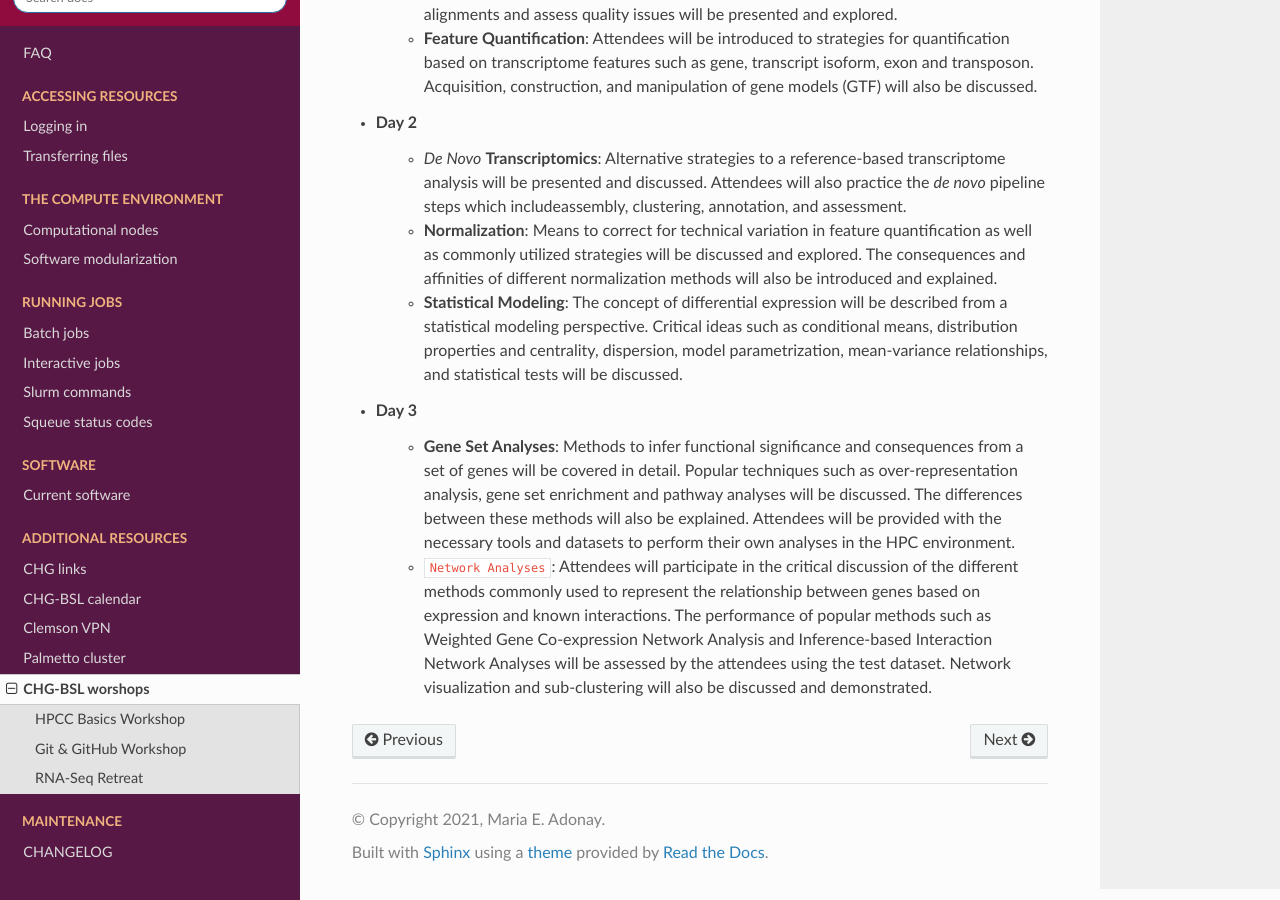
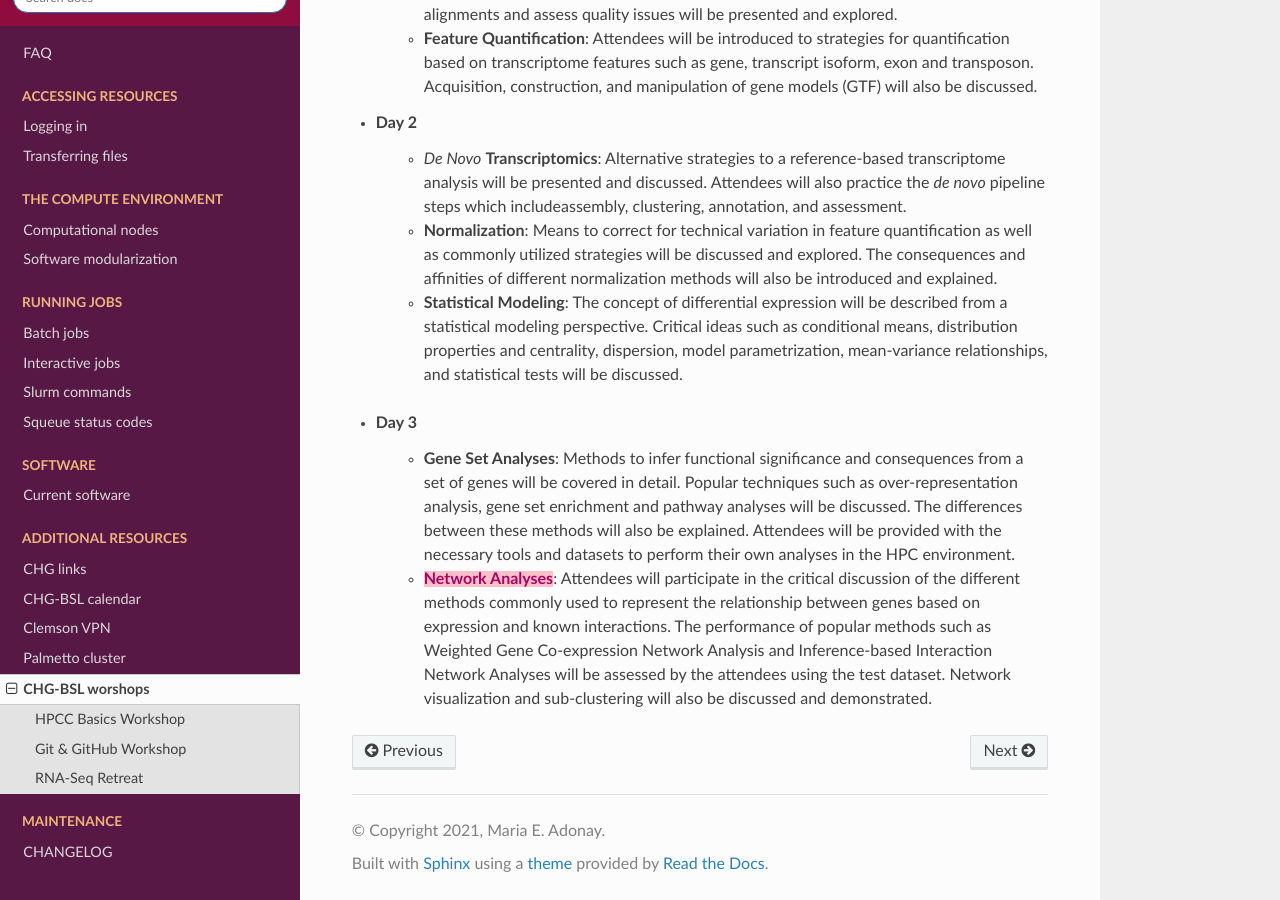
Before and after one commit to amalgamaria/secretariat, a Sphinx documentation site: the page built from docs/additional-resources/workshops.rst, in a window 1280 px wide and 900 px high, scrolled down 3457 px. Built offline with Sphinx 7.4.7 and the Read the Docs theme 2.0.0, drawn with Linux system fonts in a browser that asks for light colours; pages that are not in the unit, such as notebooks, are missing from menus; cross-references to code outside the pages are shown as plain code.

Commit message:
Move html code

```diff
--- a/docs/additional-resources/workshops.rst
+++ b/docs/additional-resources/workshops.rst
@@ -108,6 +108,13 @@
 
    - **Statistical Modeling**: The concept of differential expression will be described from a statistical modeling perspective. Critical ideas such as conditional means, distribution properties and centrality, dispersion, model parametrization, mean-variance relationships, and statistical tests will be discussed.
 
+.. raw:: html
+
+    <style> .red {color:#aa0060; background-color: pink; font-weight:bold; font-size:16px}
+    </style>
+
+.. role:: red
+
 - **Day 3**
 
    - **Gene Set Analyses**: Methods to infer functional significance and consequences from a set of genes will be covered in detail. Popular techniques such as over-representation analysis, gene set enrichment and pathway analyses will be discussed. The differences between these methods will also be explained. Attendees will be provided with the necessary tools and datasets to perform their own analyses in the HPC environment.
@@ -116,10 +123,3 @@
 
 .. _Secretariat Documentation: https://secretariat.readthedocs.io/en/latest
 .. _those mentioned in this tutorial: https://www.chm.bris.ac.uk/unix/unix1.html
-
-.. raw:: html
-
-    <style> .red {color:#aa0060; background-color: pink; font-weight:bold; font-size:16px}
-    </style>
-
-.. role:: red
```
